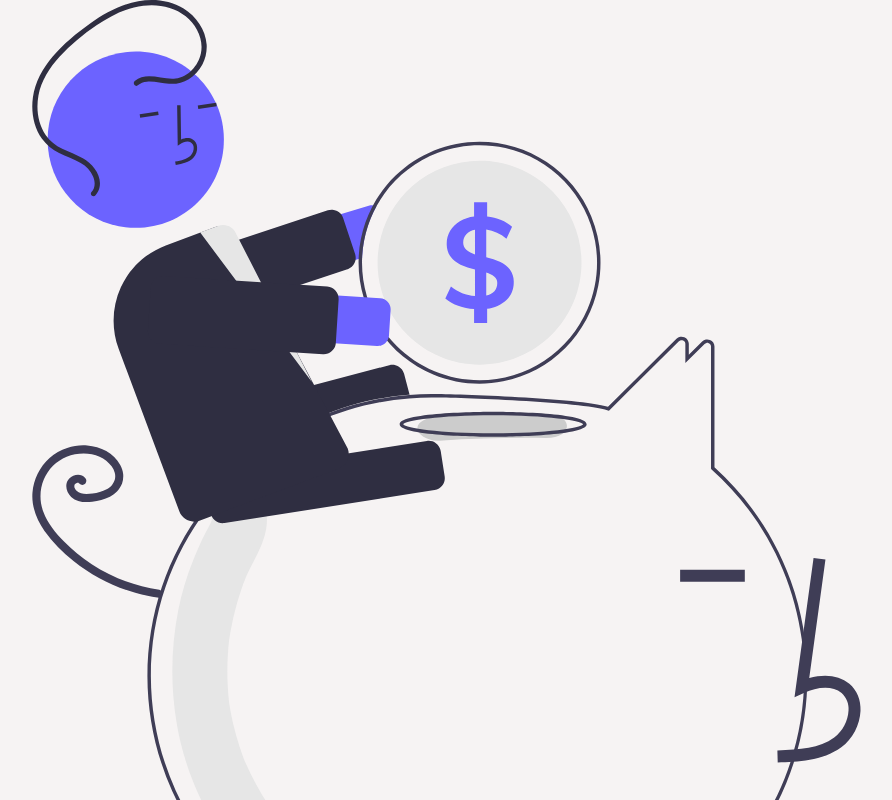
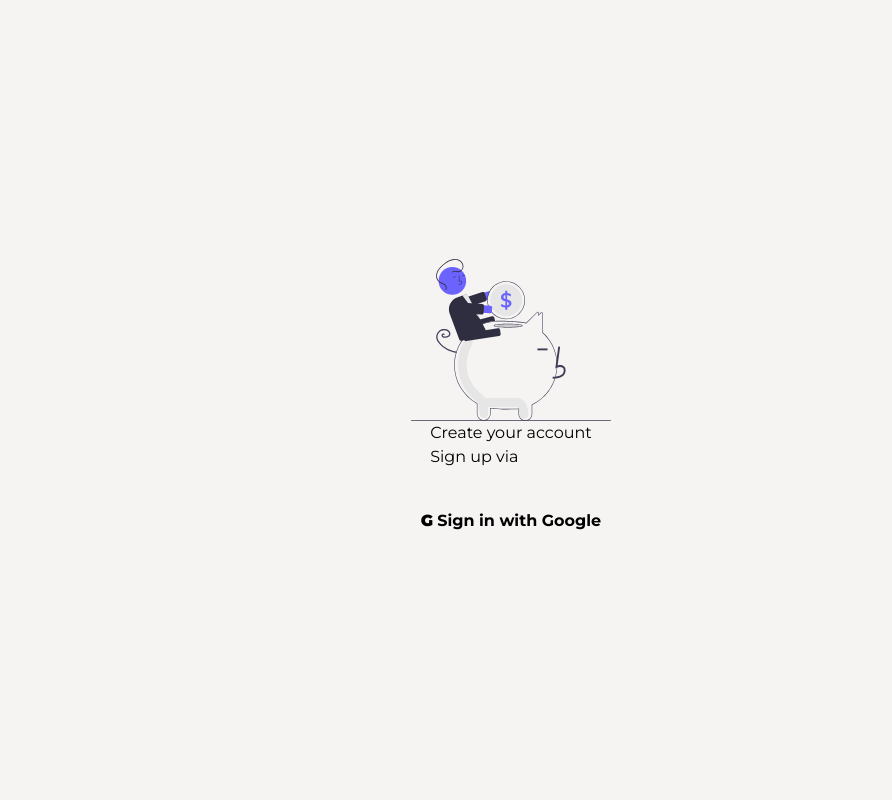
Before and after one commit to Brightlaz/Expense-Tracker, a Next.js app in the folder client/: page /SignUp in a window 1280 px wide. Shown: the top 800 px of the page, without its empty margins (129-1021 px from the left). Built offline with nearby package versions, Linux system fonts and the light colour scheme.

Commit message:
signin page

```diff
--- a/client/app/SignUp/page.js
+++ b/client/app/SignUp/page.js
@@ -1,22 +1,41 @@
 import React from "react";
-import Image from 'next/image'
-import Piggy from '../assets/ui/piggy.svg'
+import Image from 'next/image';
+import Piggy from '../assets/ui/piggy.svg';
 
 const SignUp = () => {
+
+  const handleSignInWithGoogle = () => {
+    console.log("Signing in with Google");
+  };
+
   return (
-    <div>
+    <div className="flex justify-center items-center flex-col h-screen">
       <Image
         src={Piggy}
-        sizes="(max-width: 768px) 100vw, (max-width: 1200px) 50vw, 33vw"
-        style={{
-          width: '100%',
-          height: 'auto',
-        }}
-        width={500}
-        height={300}
+        alt="Piggy Image"
+        width={200}
+        height={200}
       />
+      <section>
+        <h2>
+          Create your account
+        </h2>
+        <h4>
+          Sign up via
+        </h4>
+      </section>
+      <div className="mt-8">
+        <button
+          className="hover:bg-primary transition duration-300 font-bold py-2 px-4 rounded"
+          onClick={handleSignInWithGoogle}
+        >
+          <b className="mr-1">G</b>Sign in with Google
+        </button>
+      </div>
     </div>
-  )
+  );
 };
 
+
+
 export default SignUp;
--- a/client/tailwind.config.js
+++ b/client/tailwind.config.js
@@ -7,6 +7,10 @@ module.exports = {
   ],
   theme: {
     extend: {
+      colors: {
+        primary:'#233DFF',
+        piggycolor: '#2F2E41'
+      },
       backgroundImage: {
         'gradient-radial': 'radial-gradient(var(--tw-gradient-stops))',
         'gradient-conic':
```
